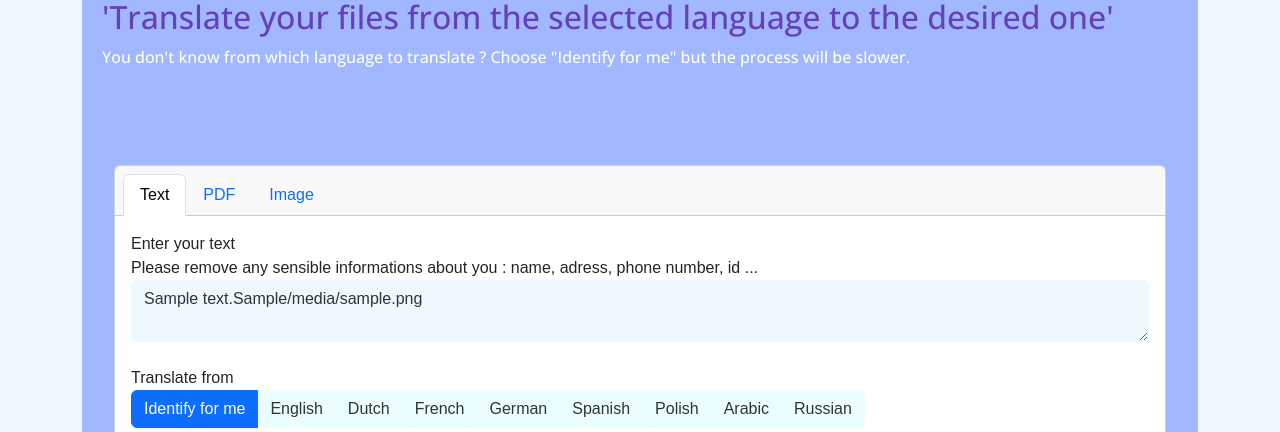
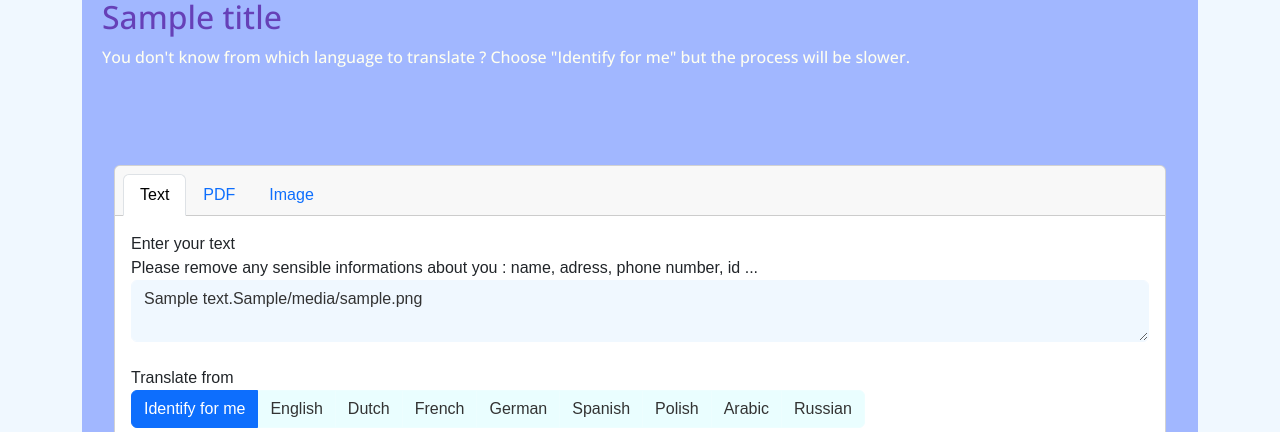
Before and after one commit to Murmure0/IdLetters, a Flask app: template appli/templates/translate.html in a window 1280 px wide. Shown: the part 458-890 px from the top of the page. Run offline with Flask 3, Linux system fonts and the light colour scheme; the template is opened without the code that fills it: most values are stand-ins (such as "Sample title", 1, 10 or a date in 2020); some libraries are stand-ins or nearby versions; some web fonts are replaced.

Commit message:
added ugly flag to translate the title in french

```diff
--- a/appli/app.py
+++ b/appli/app.py
@@ -49,12 +49,16 @@ def translate_text():
         return render_template('translate.html', translation_result=None)
 
     # # Get text from PDF/Img/Text zone:
-    # selected_language = request.form['language']
-    # session['prev_lang'] = "en"
-    # session['title'] = 'Translate your files from the selected language to the desired one'
+    selected_language = request.form['language']
+    session['prev_lang'] = "en"
+    session['title'] = 'Translate your files from the selected language to the desired one'
     # session['body'] = "You don't know from which language to translate ? Choose "Identify for me" but the process will be slower."
-    # if selected_language:
-    #     translated_txt = y
+    if selected_language:
+        try:
+            session['title'] = translateText.make_trad_ppl(session.get('title'), session.get('prev_lang'), selected_language)
+        except OSError as error:
+            error_message = f"Sorry, translation from {transl_from} to {transl_to} not available yet."
+        return render_template('translate.html', title=session.get('title'))
 
 
     if 'input_pdf' in request.files:
--- a/appli/templates/translate.html
+++ b/appli/templates/translate.html
@@ -27,13 +27,14 @@
             <div class="horizontal-line"></div>
             <br>
 
-            <form action="/set_language" method="post">
+            <form method="post">
                 <button type="submit" name="language" value="fr"><img src="static\\fr.svg" alt="French Flag"> Français</button>
                 <button type="submit" name="language" value="en"  checked="checked"><img src="path_to_english_flag.png" alt="English Flag"> English</button>
-                <button type="submit" name="language" value="de"><img src="path_to_german_flag.png" alt="German Flag"> Deutsch</button>
+                <button type="submit" name="language" value="de"><img src="static\\de.svg" alt="German Flag"> Deutsch</button>
+                <!-- <button type="submit" class="btn btn-primary">Submit</button> -->
             </form>
 
-            <h2>'Translate your files from the selected language to the desired one'<br></h2>
+            <h2>{{title}}<br></h2>
             <div class="intro">
                 You don't know from which language to translate ? Choose "Identify for me" but the process will be slower.<br>
             </div>
```
